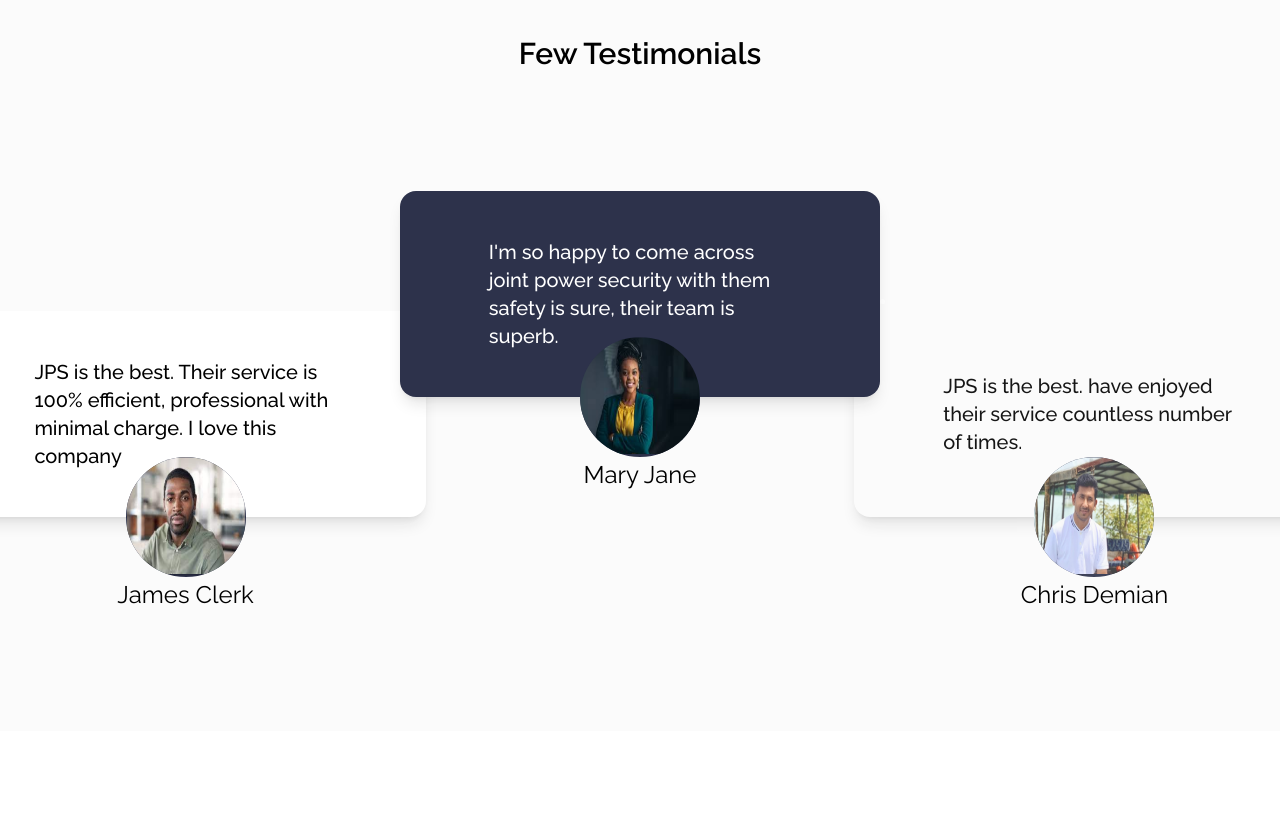
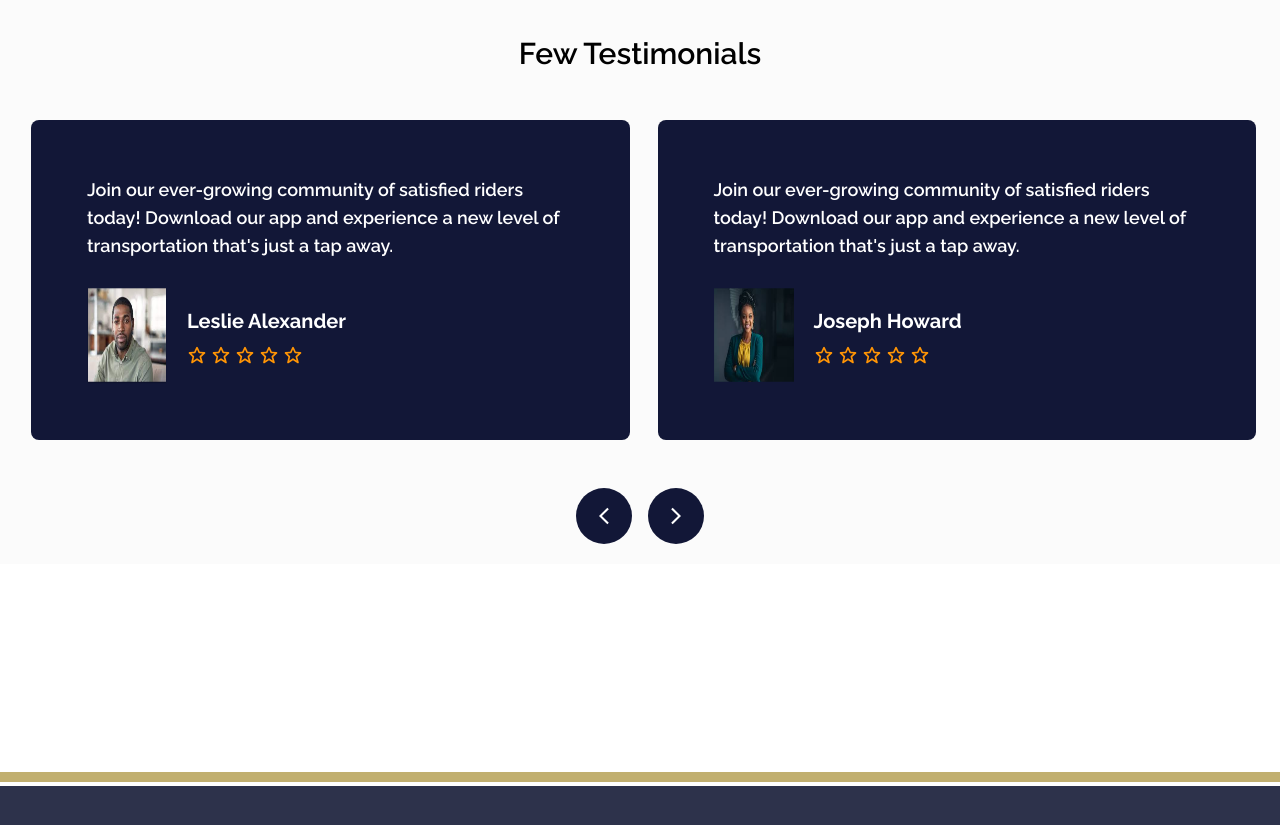
Before and after one commit to jointpower/joint_power_inc, a Next.js app: page /contact-us in a window 1280 px wide. Shown: the part 1980-2805 px from the top of the page. Built offline with nearby package versions, Linux system fonts and the light colour scheme.

Commit message:
changed testimonials design

```diff
--- a/package.json
+++ b/package.json
@@ -10,6 +10,7 @@
   },
   "dependencies": {
     "@radix-ui/react-dialog": "^1.0.4",
+    "@types/react-slick": "^0.23.12",
     "aos": "^2.3.4",
     "clsx": "^1.2.1",
     "next": "^13.0.2",
@@ -17,10 +18,12 @@
     "react": "^18.2.0",
     "react-dom": "^18.2.0",
     "react-icons": "^4.6.0",
+    "react-slick": "^0.29.0",
     "react-toastify": "^9.1.1",
     "sib-api-v3-sdk": "^8.5.0",
     "sib-api-v3-typescript": "^2.2.2",
-    "sib-api-v3-typescript-type-error-fixed": "^3.1.0"
+    "sib-api-v3-typescript-type-error-fixed": "^3.1.0",
+    "slick-carousel": "^1.8.1"
   },
   "devDependencies": {
     "@types/aos": "^3.0.7",
--- a/src/components/molecules/Slider/ResponsiveSlider.jsx
+++ /dev/null
@@ -1,121 +0,0 @@
-import React, { Component } from "react";
-import Slider from "react-slick";
-
-import lieslie from "../../assets/leslie.png";
-import howard from "../../assets/howard.png";
-import admin from "../../assets/admin.png";
-import { BiSolidStar } from "react-icons/bi";
-import {
-  MdOutlineArrowBackIosNew,
-  MdOutlineArrowForwardIos,
-} from "react-icons/md";
-
-export default class PreviousNextMethods extends Component {
-  constructor(props) {
-    super(props);
-    this.next = this.next.bind(this);
-    this.previous = this.previous.bind(this);
-  }
-
-  next() {
-    this.slider.slickNext();
-  }
-
-  previous() {
-    this.slider.slickPrev();
-  }
-
-  render() {
-    const settings = {
-      infinite: true,
-      speed: 500,
-      slidesToShow: 2,
-      slidesToScroll: 1,
-      //   autoplay: true,
-      autoplaySpeed: 600,
-      responsive: [
-        {
-          breakpoint: 1024,
-          settings: {
-            slidesToShow: 1,
-            slidesToScroll: 1,
-            infinite: true,
-          },
-        },
-      ],
-    };
-    const reviews = [
-      {
-        img: lieslie,
-        name: "Leslie Alexander",
-        rating: 5,
-        review:
-          "Join our ever-growing community of satisfied riders today! Download our app and experience a new level of transportation that's just a tap away.",
-      },
-      {
-        img: howard,
-        name: "Joseph Howard",
-        rating: 5,
-        review:
-          "Join our ever-growing community of satisfied riders today! Download our app and experience a new level of transportation that's just a tap away.",
-      },
-      {
-        img: admin,
-        name: "Isah Hamza",
-        rating: 4,
-        review:
-          "Join our ever-growing community of satisfied riders today! Download our app and experience a new level of transportation that's just a tap away.",
-      },
-    ];
-    return (
-      <div>
-        <Slider ref={(c) => (this.slider = c)} {...settings}>
-          {reviews.map((item, idx) => (
-            <div
-              data-aos="fade-up"
-              key={idx}
-              className={`${
-                idx !== 0 && "hidden md:block"
-              }  bg-[#fafafa] p-8 sm:p-14 rounded-lg text-black `}
-            >
-              <p className="text-base sm:text-lg font-semibold">
-                {item.review}
-              </p>
-              <div className="flex gap-3 sm:gap-5 mt-7 items-center">
-                <img className="w-[80px]" src={item.img} alt="img" />
-                <div className="">
-                  <p className="font-bold text-base md:text-xl mb-2.5">
-                    {item.name}
-                  </p>
-                  <div className="flex items-center gap-1 ">
-                    {[1, 2, 3, 4, 5].map((item) => (
-                      <BiSolidStar
-                        size={20}
-                        className="text-[#ff9505]"
-                        key={item}
-                      />
-                    ))}
-                  </div>
-                </div>
-              </div>
-            </div>
-          ))}
-        </Slider>
-        <div data-aos='fade-up' className="flex justify-center items-center mt-12 gap-4">
-          <button
-            onClick={this.previous}
-            className="border border-white w-14 aspect-square rounded-full grid place-content-center"
-          >
-            <MdOutlineArrowBackIosNew size={20} />
-          </button>
-          <button
-            onClick={this.next}
-            className="border border-white w-14 aspect-square rounded-full grid place-content-center"
-          >
-            <MdOutlineArrowForwardIos size={20} />
-          </button>
-        </div>
-      </div>
-    );
-  }
-}
--- /dev/null
+++ b/src/components/molecules/Slider/ResponsiveSlider.tsx
@@ -0,0 +1,117 @@
+import React, { useRef } from "react";
+import Slider from "react-slick";
+import { BiStar } from "react-icons/bi";
+import {
+  MdOutlineArrowBackIosNew,
+  MdOutlineArrowForwardIos,
+} from "react-icons/md";
+
+import lieslie from "public/maryJune-1.png";
+import howard from "public/maryJune-2.png";
+import admin from "public/maryJune-3.png";
+import NextImage from "@/components/atom/NextImage/NextImage";
+
+const ResponsiveSlider = () => {
+  const sliderRef = useRef<Slider>(null);
+
+  const next = () => {
+    if (sliderRef.current) sliderRef.current.slickNext();
+  };
+
+  const previous = () => {
+    if (sliderRef.current) sliderRef.current.slickPrev();
+  };
+
+  const settings = {
+    infinite: true,
+    speed: 500,
+    slidesToShow: 2,
+    slidesToScroll: 1,
+    // autoplay: true,
+    autoplaySpeed: 600,
+    responsive: [
+      {
+        breakpoint: 1024,
+        settings: {
+          slidesToShow: 1,
+          slidesToScroll: 1,
+          infinite: true,
+        },
+      },
+    ],
+  };
+
+  const reviews = [
+    {
+      img: lieslie,
+      name: "Leslie Alexander",
+      rating: 5,
+      review:
+        "Join our ever-growing community of satisfied riders today! Download our app and experience a new level of transportation that's just a tap away.",
+    },
+    {
+      img: howard,
+      name: "Joseph Howard",
+      rating: 5,
+      review:
+        "Join our ever-growing community of satisfied riders today! Download our app and experience a new level of transportation that's just a tap away.",
+    },
+    {
+      img: admin,
+      name: "Isah Hamza",
+      rating: 4,
+      review:
+        "Join our ever-growing community of satisfied riders today! Download our app and experience a new level of transportation that's just a tap away.",
+    },
+  ];
+
+  return (
+    <div>
+      <Slider ref={sliderRef} {...settings}>
+        {reviews.map((item, idx) => (
+          <div
+            data-aos="fade-up"
+            key={idx}
+            className={` ${
+              idx !== 0 && "hidden md:block"
+            }  mr-5 bg-normal text-white p-8 sm:p-14 rounded-lg `}
+          >
+            <p className="text-base sm:text-lg font-semibold">{item.review}</p>
+            <div className=" flex gap-3 sm:gap-5 mt-7 items-center">
+              <NextImage className="h-24 w-[80px]" src={item.img} alt="img" />
+              <div className="">
+                <p className="font-bold text-base md:text-xl mb-2.5">
+                  {item.name}
+                </p>
+                <div className="flex items-center gap-1 ">
+                  {[1, 2, 3, 4, 5].map((item) => (
+                    <BiStar size={20} className="text-[#ff9505]" key={item} />
+                  ))}
+                </div>
+              </div>
+            </div>
+          </div>
+        ))}
+      </Slider>
+      <div
+        // data-aos=""
+        className="flex justify-center items-center mt-12 gap-4"
+      >
+        <button
+          onClick={previous}
+          className="bg-normal w-14 aspect-square rounded-full grid place-content-center"
+        >
+          <MdOutlineArrowBackIosNew size={20} />
+        </button>
+        <button
+          onClick={next}
+          className="bg-normal w-14 aspect-square rounded-full grid place-content-center"
+        >
+          <MdOutlineArrowForwardIos size={20} />
+        </button>
+      </div>
+    </div>
+  );
+};
+
+export default ResponsiveSlider;
--- a/src/components/organisms/Sections/Testmonials/Testimonials.tsx
+++ b/src/components/organisms/Sections/Testmonials/Testimonials.tsx
@@ -1,4 +1,6 @@
+// import ResponsiveSlider from "@/components/molecules/Slider/ResponsiveSlider";
 import Heading from "@/components/atom/Heading/Heading";
+import ResponsiveSlider from "@/components/molecules/Slider/ResponsiveSlider";
 import Testimony from "@/components/molecules/Testimony/Testimony";
 import maryJune1 from "public/maryJune-1.png";
 import maryJune2 from "public/maryJune-2.png";
@@ -35,27 +37,14 @@ const Testimonials = () => {
     <section className="bg-grey-7/10">
       <div className="container pb-5">
         <Heading
-        data-aos="fade-up"
+          data-aos="fade-up"
           level={3}
-          className="text-black text-2xl md:text-3xl text-center mt-[60px] pt-[50px] md:pt-[80px] font-semibold"
+          className="text-black text-2xl md:text-3xl text-center mt-[60px] mb-12 pt-[50px] md:pt-[80px] font-semibold"
         >
           Few Testimonials
         </Heading>
-        <div className="flex flex-col gap-5 md:gap-0 md:flex-row justify-center  pt-[50px] md:pb-[50px] lg:pt-[120px] xl:mt-[100px] mb-[30px] md:mb-[50px] relative">
-          {testimonies.map(
-            ({ testimony, avatarUrl, className, textClass, name }, index) => (
-              <li key={index}>
-                <Testimony
-                  name={name}
-                  avatarUrl={avatarUrl}
-                  testimony={testimony}
-                  className={className}
-                  textClass={textClass}
-                />
-              </li>
-            )
-          )}
-        </div>
+
+        <ResponsiveSlider />
       </div>
     </section>
   );
--- a/src/pages/_app.tsx
+++ b/src/pages/_app.tsx
@@ -5,7 +5,9 @@ import { useEffect } from 'react'
 import Script from "next/script";
 import Aos from "aos";
 import "aos/dist/aos.css";
-// import "../scss/style.scss";
+import "slick-carousel/slick/slick.css";
+import "slick-carousel/slick/slick-theme.css";
+
 
 function MyApp({ Component, pageProps }: AppProps) {
 
--- a/styles/globals.css
+++ b/styles/globals.css
@@ -2,6 +2,16 @@
 @tailwind components;
 @tailwind utilities;
 @import url("https://fonts.googleapis.com/css2?family=Poppins:wght@400;500;700&display=swap");
+
+
+.slick-arrow {
+  display: none !important;
+}
+
+.slick-track {
+  @apply !flex !gap-7;
+}
+
 
 * {
   box-sizing: border-box;
```
Also changed, not shown: 2 other files (tests, documents, lock files or other folders).
